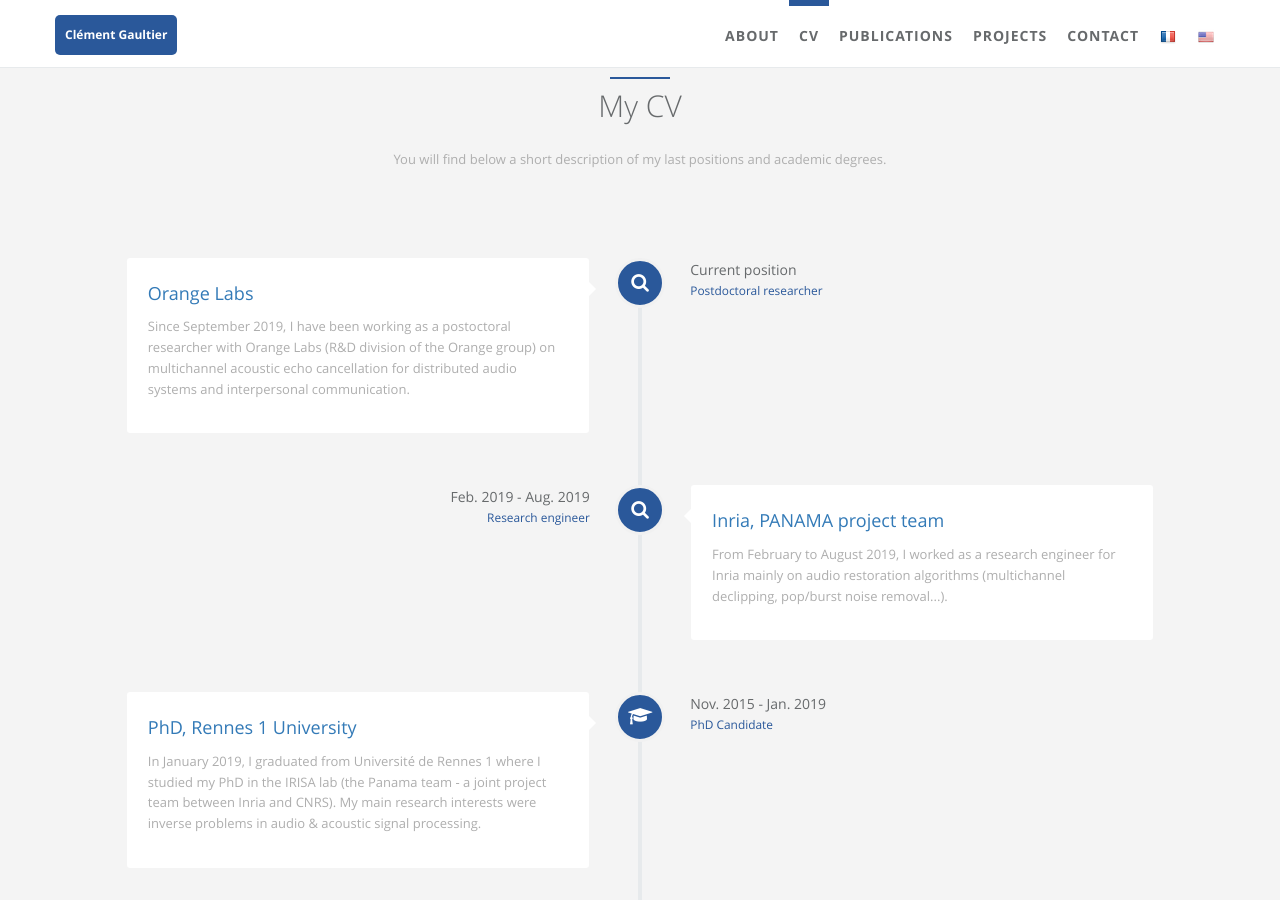
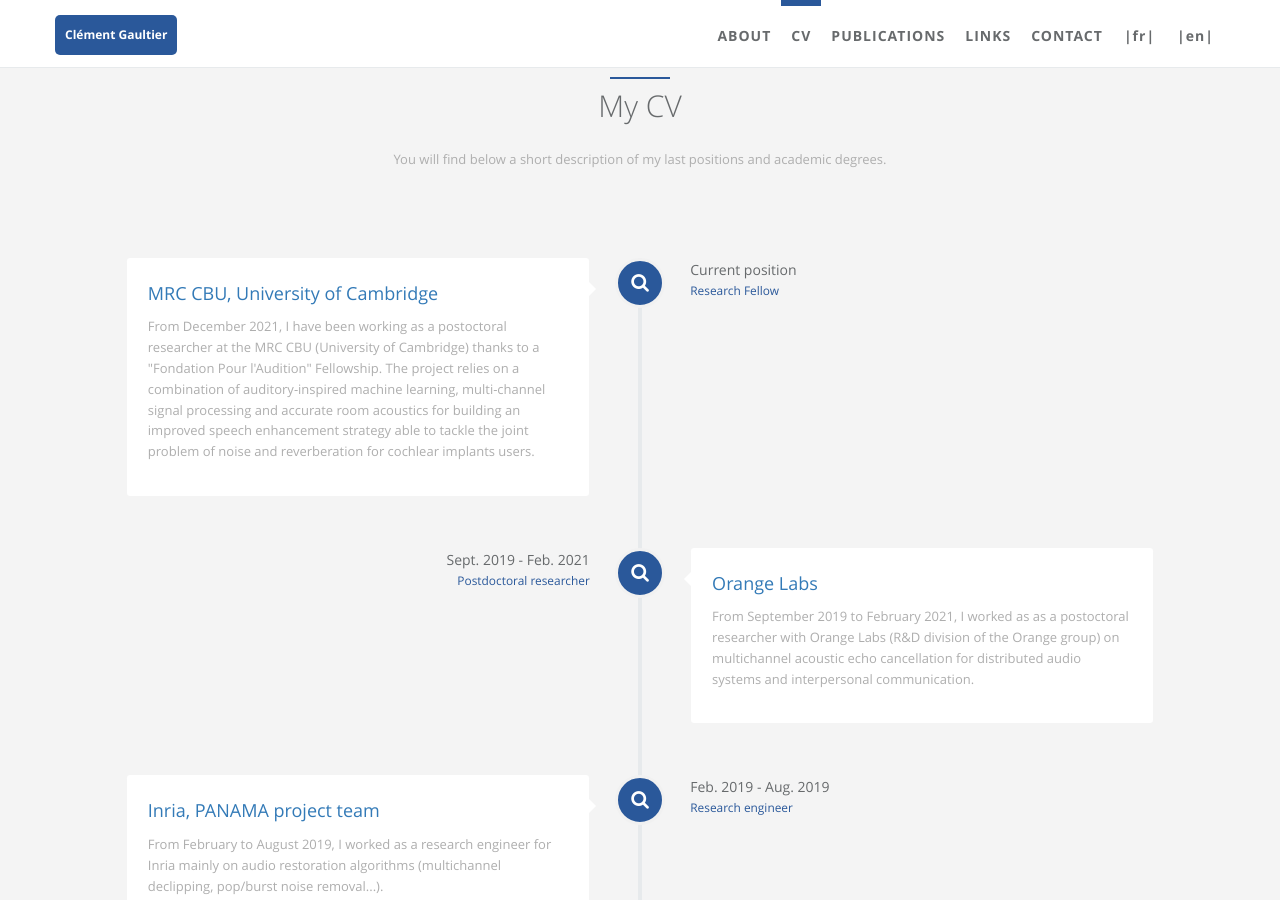
Before and after one commit to cgaultier/persoWeb, a Jekyll site: the page built from index.html, in a window 1280 px wide and 900 px high, scrolled down 944 px. Built offline with Jekyll 4.4.1, drawn with Linux system fonts in a browser that asks for light colours; comment, search, counter and statistics services are not loaded; some of the changed text lies outside the part shown.

Commit message:
Site refresh before Cambridge new position

```diff
--- /dev/null
+++ b/Gemfile
@@ -0,0 +1,3 @@
+source 'https://rubygems.org'
+gem 'github-pages', group: :jekyll_plugins
+gem 'webrick'
--- a/_config.yml
+++ b/_config.yml
@@ -2,8 +2,8 @@
 
 # Website settings
 title: Clément Gaultier - Clément Gaultier
-description: Clément Gaultier, PhD in audio signal processing - M.Sc in acoustics - Graduate engineer in vibrations, acoustics, sensors.
-keywords: Clément Gaultier Auditory Sound Acoustics DSP Signal Processing Audio Declipping Denoising Inria Hearing Aid Speech Enhancement Clement Audio
+description: Clément Gaultier, Research Fellow - University of Cambridge.
+keywords: Clément Gaultier Auditory Sound Acoustics DSP Signal Processing Audio Declipping Denoising Hearing Aid Speech Enhancement Clement Audio Cambridge
 baseurl:
 url: https://gaultier.io
 #url: http://127.0.0.1:4000
@@ -58,5 +58,5 @@
   input: GFM
   syntax_highlighter: rouge
 
-gems:
+plugins:
 - jekyll-email-protect
--- a/_data/landing.yml
+++ b/_data/landing.yml
@@ -26,7 +26,7 @@
 
 - id: projects
   i18n: nav.projects
-  name: Projects
+  name: Links
   tpl: projects.html
   css: project
 
--- a/_includes/index_head.html
+++ b/_includes/index_head.html
@@ -40,7 +40,6 @@
     <meta itemprop="image" content="{{ site.author.avatar | prepend: site.url }}"/>
     <link itemprop="url" href="{{ site.url }}">
     <a itemprop="sameAs" href="https://www.linkedin.com/in/{{ site.author.linkedin_id }}"></a>
-    <a itemprop="sameAs" href="{{ site.author.viadeo_address }}"></a>
   </span>
 
   <span itemscope itemtype="http://schema.org/WebSite">
--- a/index.html
+++ b/index.html
@@ -28,8 +28,9 @@
 
                 {% for language in site.data.index.language %}
                   <li>
-                    <a id="set_lang_{{ language.locale }}" class="btn btn-sm set_{{ language.locale }}" data-locale="{{ language.locale }}" title="{{ language.alt }}">
-                      <img src="{{ language.flag | prepend: site.baseurl }}" height="16" width="16" alt="{{ language.alt }}">
+                    <a id="set_lang_{{ language.locale }}" class="btn btn-sm set_{{ language.locale }}" data-locale="{{ language.locale }}" title="{{ language.alt }}" style="text-transform: lowercase">
+                        |{{ language.locale }}|
+                        <!-- <img src="{{ language.flag | prepend: site.baseurl }}" height="16" width="16" alt="{{ language.alt }}"> -->
                     </a>
                   </li>
                 {% endfor %}
--- a/static/locales/en.json
+++ b/static/locales/en.json
@@ -8,7 +8,7 @@
     "home": "Home",
     "about_me": "About",
     "skills": "Skills",
-    "projects": "Projects",
+    "projects": "Links",
     "career": "CV",
     "blog": "Blog",
     "link": "Contact"
@@ -21,8 +21,9 @@
     "my_skills": "My Skills"
   },
   "projects":{
-    "my_projects": "My Projects",
-    "intro": "Find below some of the projects I am involved in or I contributed to. Click on the name to visit the associated webpage.",
+    "my_projects": "Links",
+    "intro": "Find below some useful links or projects I am involved in or I contributed to. Click on the name to visit the associated webpage.",
+    "deephearinglab": "Dr Tobias Goehring's research lab with a focus on speech perception with hearing devices (cochlear implants, hearing aids and hearables) using techniques from auditory neuroscience, engineering and deep learning.",
     "spare": "Spare (SParse Audio REstoration) is a research project aming at proposing a new modeling and algorithmic framework to tackle audio reconstruction issues like denoising and declipping.",
     "vast": "VAST (The Virtual Acoustic Space Traveler) is a research project aming at providing tools for applications such as sound source localization or room absorption prediction, using virtually supervised learning.",
     "jsm": "JSM (Journée Science et Musique) is a science popularization open day about science and music organized every year by the PANAMA team (IRISA research center, Rennes (France)).",
@@ -32,9 +33,13 @@
   "career":{
     "my_career": "My CV",
     "intro": "You will find below a short description of my last positions and academic degrees.",
+    "Cambridge": "MRC CBU, University of Cambridge",
+    "Cambridge_des": "From December 2021, I have been working as a postoctoral researcher at the MRC CBU (University of Cambridge) thanks to a \"Fondation Pour l'Audition\" Fellowship. The project relies on a combination of auditory-inspired machine learning, multi-channel signal processing and accurate room acoustics for building an improved speech enhancement strategy able to tackle the joint problem of noise and reverberation for cochlear implants users.",
+    "Cambridge_date": "Current position",
+    "Cambridge_job": "Research Fellow",
     "Orange": "Orange Labs",
-    "Orange_des": "Since September 2019, I have been working as a postoctoral researcher with Orange Labs (R&D division of the Orange group) on multichannel acoustic echo cancellation for distributed audio systems and interpersonal communication.",
-    "Orange_date": "Current position",
+    "Orange_des": "From September 2019 to February 2021, I worked as as a postoctoral researcher with Orange Labs (R&D division of the Orange group) on multichannel acoustic echo cancellation for distributed audio systems and interpersonal communication.",
+    "Orange_date": "Sept. 2019 - Feb. 2021",
     "Orange_job": "Postdoctoral researcher",
     "panamaRD": "Inria, PANAMA project team",
     "panamaRD_des": "From February to August 2019, I worked as a research engineer for Inria mainly on audio restoration algorithms (multichannel declipping, pop/burst noise removal...).",
```
Also changed, not shown: _data/index/careers.yml (+17 -2 lines), _data/index/projects.yml (+15 -6 lines), static/locales/fr.json (+11 -6 lines), static/assets/img/projects/DeepHearingLab.png (added), 3 other files.
